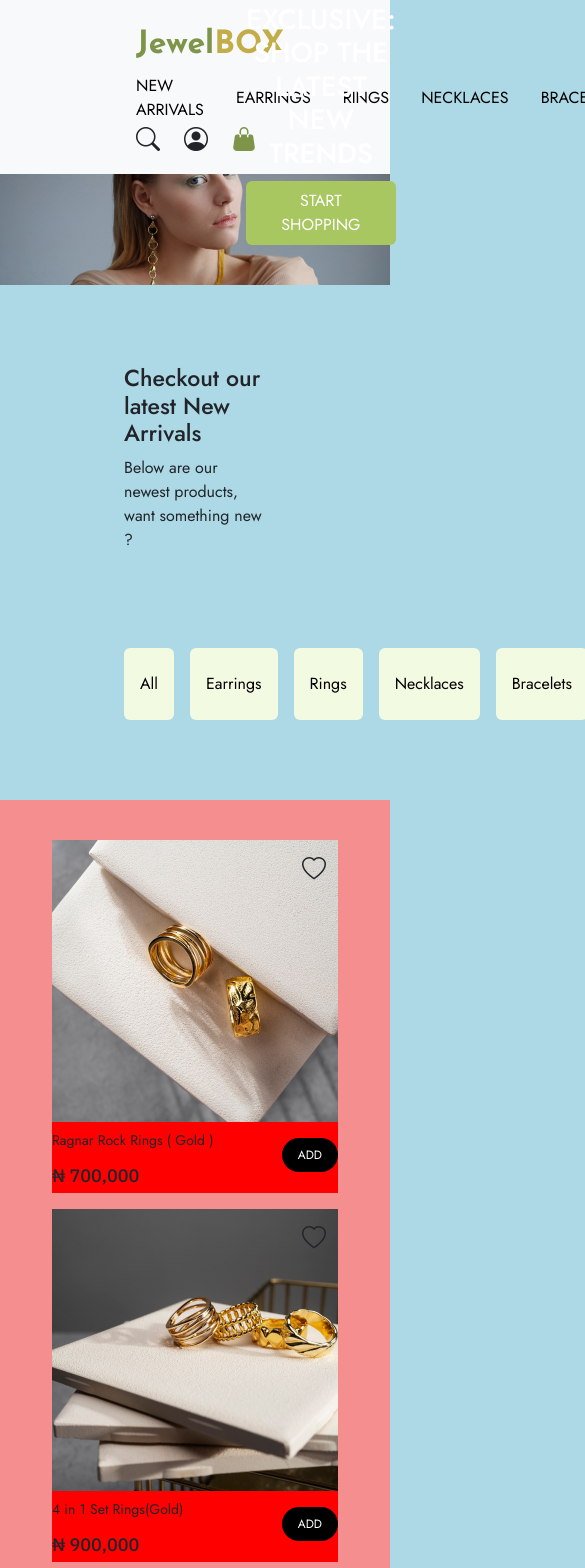
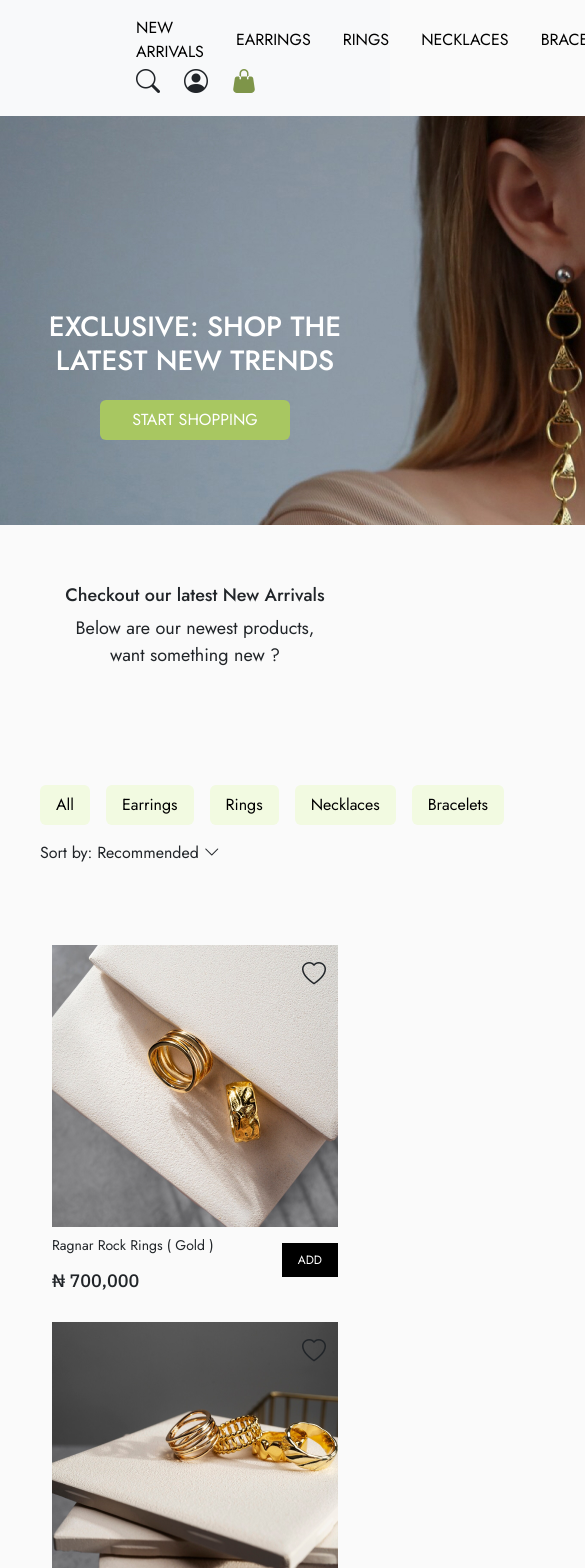
Before and after one commit to R-Wangui/HNG-Stage-2, a React (Vite) app: page / in a window 390 px wide. Shown: the top 1568 px of the page, 585 px wide, since content can reach past the window. Built offline with nearby package versions, Linux system fonts and the light colour scheme.

Commit message:
Debugging

```diff
--- a/src/components/layout/CheckoutNavigationBar.jsx
+++ b/src/components/layout/CheckoutNavigationBar.jsx
@@ -4,7 +4,7 @@ import Navbar from 'react-bootstrap/Navbar';
 function CheckoutNavigationBar() {
   return (
     <>
-        <Navbar expand="lg" className="bg-body-tertiary" id='navigationBar'>
+        <Navbar expand="lg" className="bg-body-tertiary" id='checkoutNavigationBar'>
             {/* <i class="bi bi-arrow-left" style={{fontSize: '2rem', color: '#000000'}}>Back</i> */}
             <Container>
                 <div>
--- a/src/components/pages/Checkout.jsx
+++ b/src/components/pages/Checkout.jsx
@@ -7,17 +7,18 @@ import '../styles/ButtonStyles.css'
 
 
 function Checkout() {
-    // const checkoutButton = {
-    //     backgroundColor: '#7E9549',
-    //     width: '100%',
-    //     border: 'none'
-    // }
-    // const promoButton = {
-    //     backgroundColor: '#333333',
-    //     border: 'none',
-    //     height: '44px',
-    //     borderRadius: 'none'
-    // }
+    const checkoutButton = {
+        backgroundColor: '#7E9549',
+        width: '100%',
+        border: 'none'
+    }
+    const promoButton = {
+        backgroundColor: '#333333',
+        color: 'white',
+        border: 'none',
+        height: '44px',
+        borderRadius: 'none'
+    }
   return (
     <>
         <CheckoutNavigationBar />
@@ -61,13 +62,13 @@ function Checkout() {
                         <span>
                             <Form.Check inline type="radio" aria-label="radio 1" />
                         </span>
-                        <span> Express Shipping (Delivery in 2-4 business days)</span><span style={{marginLeft: '192px'}}> FREE</span>
+                        <span> Express Shipping (Delivery in 2-4 business days)</span><span className='shoppingOptionMargin1'> FREE</span>
                     </div>
                     <div>
                         <span>
                             <Form.Check inline type="radio" aria-label="radio 1" />
                         </span>
-                        <span> Standard Shipping (Delivery in 2 weeks)</span><span style={{marginLeft: '222px'}}> ₦ 18,000</span>
+                        <span> Standard Shipping (Delivery in 2 weeks)</span><span className='shoppingOptionMargin2'> ₦ 18,000</span>
                     </div>
                     <div className='deliveryInstructions'>
                         <p>Delivery Instructions</p>
@@ -97,10 +98,10 @@ function Checkout() {
                             aria-label="Recipient's username"
                             aria-describedby="basic-addon2"
                             />
-                            <Button variant="outline-secondary" id="button-addon2">APPLY</Button>
+                            <Button style={promoButton} variant="outline-secondary" id="button-addon2">APPLY</Button>
                         </InputGroup>
-                        <p>By placing this order, you agree to our Terms of Service and understand our Privacy Policy. </p>
-                        <Button className='checkoutButton' size="lg" disabled>Confirm Order</Button>
+                        <p className='terms'>By placing this order, you agree to our Terms of Service and understand our Privacy Policy. </p>
+                        <Button style={checkoutButton} size="lg" disabled>Confirm Order</Button>
                     </div>
                 </div>
             </div>
--- a/src/components/styles/ButtonStyles.css
+++ b/src/components/styles/ButtonStyles.css
@@ -24,7 +24,7 @@
     background-color: #000000;
     color: #FFFFFF;
     border: none;
-    border-radius: 100px;
+    border-radius: 0px;
     font-size: 12px;
     position: absolute;
     right: 0px;
@@ -44,3 +44,11 @@
     width: 100%;
     border: none;
 }
+@media only screen and (max-width: 768px) {
+    .filterButtons {
+        padding: 8px 16px;
+        background-color: #F2FAE1;
+        color: #000000;
+        border: none;
+    }
+  }
--- a/src/components/styles/CartPage.css
+++ b/src/components/styles/CartPage.css
@@ -73,3 +73,17 @@
   /* .amountToPay {
     background-color: red;
   } */
+  @media only screen and (max-width: 768px) {
+    #cartModal {
+      padding: 20px;
+      display: flex;
+      flex-direction: column;
+      justify-content: center;
+      gap: 24px;
+      width: auto;
+    }
+    .cartOrderItem img {
+      width: 132px;
+      height: 160;
+    }
+}
--- a/src/components/styles/Checkout.css
+++ b/src/components/styles/Checkout.css
@@ -1,4 +1,11 @@
 /* Styling for the checkout */
+#checkoutNavigationBar {
+  display: flex;
+  justify-content: center;
+  padding: 16px 124px;
+}
+
+
 body {
   background-color: #FAFAFA;
 }
@@ -58,6 +65,12 @@ body {
     background-color: #FFFFFF;
     /* padding: 8px 8px 24px 8px; */
     padding: 32px;
+  }
+  .shoppingOptionMargin1 {
+    margin-left: 192px;
+  }
+  .shoppingOptionMargin2 {
+    margin-left: 222px;
   }
   .delivery {
     display: flex;
@@ -142,8 +155,31 @@ body {
     font-weight: 500;
 
   }
+  .terms {
+    font-size: 16px;
+  }
   @media only screen and (max-width: 768px) {
-    body {
-      background-color: lightblue;
+    #checkoutNavigationBar {
+      padding: 40px;
+    }
+    .checkoutPage {
+      background-color: #FAFAFA;
+      padding: 0px;
+      display: flex;
+      flex-direction: column;
+      justify-content: center;
+      /* gap: 56px; */
+    }
+    .checkoutBreadcrumbs {
+      display: none;
+    }
+    .shoppingOptionMargin1 {
+      margin-left: 20px;
+    }
+    .shoppingOptionMargin2 {
+      margin-left: 32px;
+    }
+    .terms {
+      font-size: 12px;
     }
   }
--- a/src/components/styles/Hero.css
+++ b/src/components/styles/Hero.css
@@ -4,6 +4,8 @@
 }
 .heroSection img {
     width: 100%;
+    /* height: 409px;
+    overflow: hidden; */
 }
 .heroTagline {
     position: absolute;
@@ -15,3 +17,28 @@
     font-weight: 400;
     font-size: 40px;
 }
+@media only screen and (max-width: 768px) {
+    .heroSection {
+        position: relative;
+    }
+    .heroSection img {
+        width: auto;
+        height: auto;
+        object-fit: cover;
+        display: block;
+    }
+    /* .heroSection img {
+        width: auto;
+        height: 480px;
+    } */
+    .heroTagline {
+        position: absolute;
+        bottom: 40px;
+        padding: 40px;
+        color: #FFFFFF;
+        /* text-align: center; */
+        font-family: "Jost", sans-serif;
+        font-weight: 400;
+        font-size: 40px;
+    }
+}
--- a/src/components/styles/JewelleryCard.css
+++ b/src/components/styles/JewelleryCard.css
@@ -6,11 +6,10 @@
     gap: 16px;
     padding: 40px 124px 80px 124px;
     overflow: hidden;
-    background-color: rgb(245, 143, 143);
+    /* background-color: rgb(245, 143, 143); */
   }
 .productCard {
     position: relative;
-    background-color: red;
 }
 .productCard img {
     margin-bottom: 8px;
@@ -35,3 +34,20 @@
     margin: 8px 0px;
     padding: 0px;
 }
+@media only screen and (max-width: 768px) {
+    .jewelleryCards {
+        display: flex;
+        justify-content: center;
+        align-items: center;
+        /* flex-wrap: wrap; */
+        gap: 24px;
+        padding: 40px;
+        overflow: hidden;
+        /* background-color: rgb(245, 143, 143); */
+    }
+    .productDescription {
+        position: relative;
+        display: flex;
+        flex-direction: column;
+    }
+}
--- a/src/components/styles/NavigationBar.css
+++ b/src/components/styles/NavigationBar.css
@@ -48,3 +48,9 @@
     align-items: center;
     gap: 4px;
   }
+  @media only screen and (max-width: 768px) {
+    #logo {
+      display: none;
+    }
+
+  }
--- a/src/index.css
+++ b/src/index.css
@@ -75,14 +75,7 @@ body {
 /* .servicePerks li {
 
 } */
-/* Styling for the Similar items sections */
-.similarItems {
-  padding: 98px 124px 84px 124px;
-}
-.similarItems h4 {
-  margin-bottom: 24px;
-  font-size: 28px;
-}
+/* Styling for the Items you need sections */
 .youNeed {
   padding: 98px 124px 84px 124px;
 }
@@ -110,3 +103,52 @@ body {
   top: 12px;
   right: 12px;
 }
+@media only screen and (max-width: 768px) {
+  .listingTagline {
+    margin: 20px;
+    padding: 40px;
+  }
+  .listingTagline h3 {
+    font-size: 18px;
+    text-align: center;
+  }
+  .listingTagline p {
+    font-size: 18px;
+    text-align: center;
+  }
+  .filter {
+    display: flex;
+    flex-direction: column;
+    justify-content: center;
+    padding: 40px;
+    gap: 16px;
+  }
+  .filterSelection {
+    display: flex;
+    gap: 16px;
+  }
+  /* Styling for the Items you need sections */
+.youNeed {
+  padding: 20px;
+}
+.youNeedTagline {
+  padding: 24px 0px;
+  background-color: red;
+}
+.spanLeft {
+  font-size: 24px;
+
+}
+.itemsYouNeed {
+  padding: 20px;
+  display: flex;
+  flex-wrap: wrap;
+  flex-direction: column;
+  justify-content: center;
+  gap: 16px;
+}
+.itemYouNeed {
+  position: relative;
+  width: 184px;
+}
+}
```
Also changed, not shown: src/components/NavigationCategories.jsx (+0 -12 lines), public/HeroImage-mobile.png (added), 1 other file (tests, documents, lock files or other folders).
